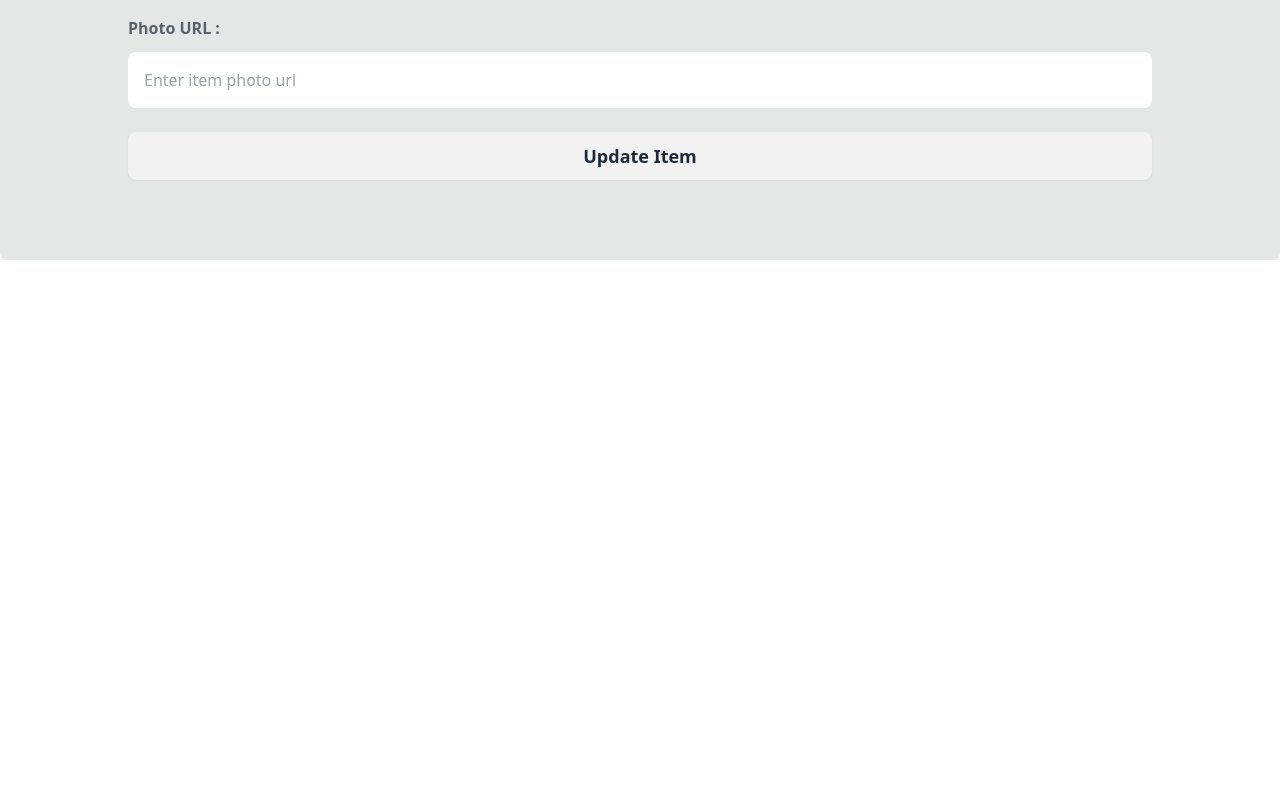
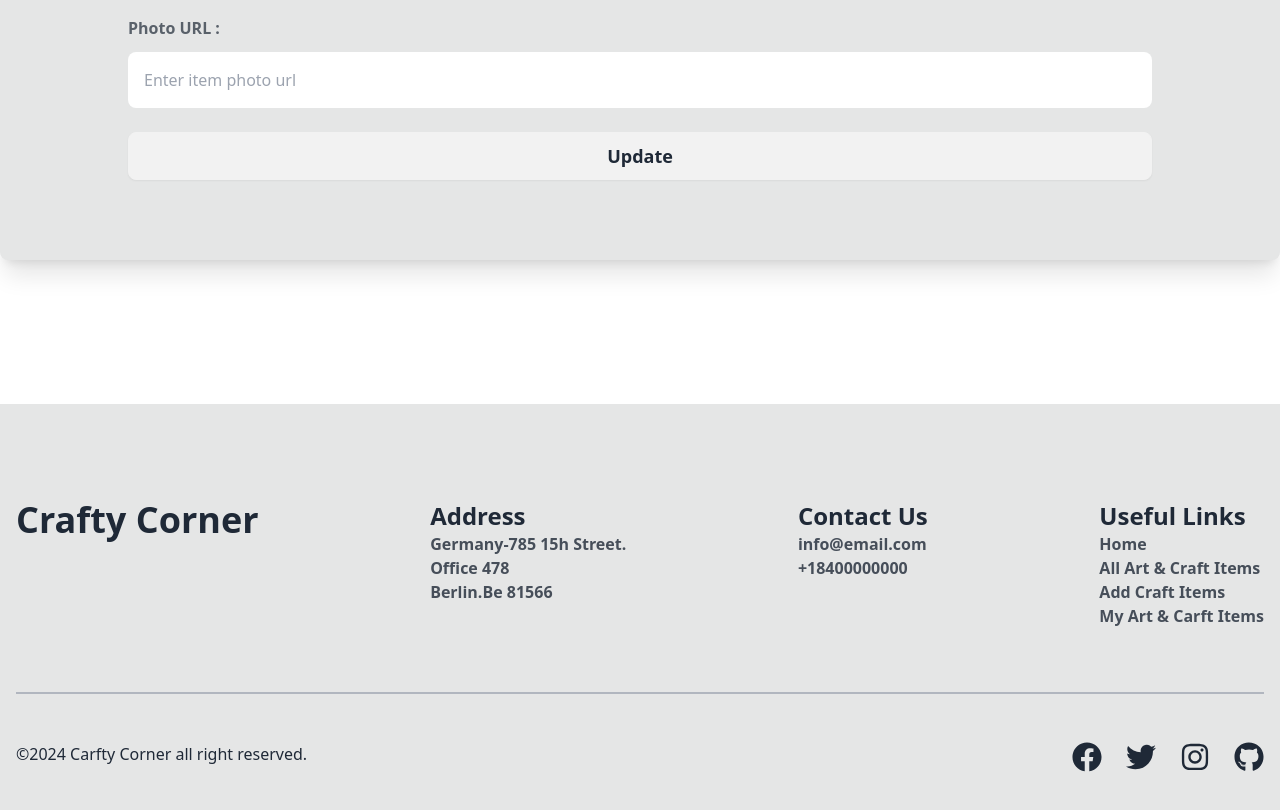
Before and after one commit to sojibislam9878/Crafty_Corner_Clint_a10, a React (Vite) app: page /update/1 in a window 1280 px wide. Shown: the part 780-1590 px from the top of the page. Before the commit the page ends 1040 px from the top, so only its background shows below. Built offline with nearby package versions, Linux system fonts and the light colour scheme; no server answers.

Commit message:
footer section aded

```diff
--- a/package.json
+++ b/package.json
@@ -19,6 +19,7 @@
     "react-hook-form": "^7.51.3",
     "react-icons": "^5.1.0",
     "react-router-dom": "^6.23.0",
+    "react-simple-typewriter": "^5.0.1",
     "react-toastify": "^10.0.5",
     "react-tooltip": "^5.26.4",
     "sort-by": "^1.2.0",
--- /dev/null
+++ b/src/Components/Footer.jsx
@@ -0,0 +1,78 @@
+import { FaFacebook } from "react-icons/fa";
+import { FaTwitter } from "react-icons/fa";
+import { FaInstagram } from "react-icons/fa6";
+import { FaGithub } from "react-icons/fa";
+import { Link } from 'react-router-dom';
+
+const Footer = () => {
+    return (
+        <div>
+            <div className="bg-base-300 md:mt-36 md:pt-12">
+      <div className="container mx-auto p-4 ">
+        <div className="md:flex justify-between flex-wrap gap-5 pb-16 border-b-2 border-gray-400 border-opacity-70">
+          <div className="mt-8 ">
+            <h1 className="text-4xl font-bold font-garamond">Crafty Corner</h1>
+          </div>
+          <div className="mt-8">
+            <h1 className="text-2xl font-semibold">Address</h1>
+            <h6 className="font-semibold opacity-80">
+              Germany-785 15h Street.
+            </h6>
+            <h6 className="font-semibold opacity-80">Office 478</h6>
+            <h6 className="font-semibold opacity-80">Berlin.Be 81566</h6>
+          </div>
+          <div className="mt-8">
+            <h1 className="text-2xl font-semibold">Contact Us</h1>
+            <h6 className="font-semibold opacity-80">info@email.com</h6>
+            <h6 className="font-semibold opacity-80">+18400000000</h6>
+          </div>
+          <div className="mt-8">
+            <h1 className="text-2xl font-semibold">Useful Links</h1>
+            <Link to="/">
+              <h6 className="font-semibold opacity-80 hover:opacity-100 hover:underline">
+                Home
+              </h6>
+            </Link>
+            <Link to="/allcarft">
+              <h6 className="font-semibold opacity-80 hover:opacity-100 hover:underline">
+                All Art & Craft Items
+              </h6>
+            </Link>
+            <Link to="/addcarft">
+              <h6 className="font-semibold opacity-80 hover:opacity-100 hover:underline">
+                Add Craft Items
+              </h6>
+            </Link>
+            <Link to="/mycarft">
+              <h6 className="font-semibold opacity-80 hover:opacity-100 hover:underline">
+                My Art & Carft Items
+              </h6>
+            </Link>
+          </div>
+        </div>
+        <div className=" md:flex justify-between text-center mt-12 pb-6">
+          <div>
+            <p>©2024 Carfty Corner all right reserved.</p>
+          </div>
+          <div className="flex gap-3 lg:gap-6 text-center justify-center mt-3 md:mt-0">
+            <div className="lg:text-3xl text-xl hover:cursor-pointer">
+              <FaFacebook />
+            </div>
+            <div className="lg:text-3xl text-xl hover:cursor-pointer">
+              <FaTwitter />
+            </div>
+            <div className="lg:text-3xl text-xl hover:cursor-pointer">
+              <FaInstagram />
+            </div>
+            <div className="lg:text-3xl text-xl hover:cursor-pointer">
+              <FaGithub />
+            </div>
+          </div>
+        </div>
+      </div>
+    </div>
+        </div>
+    );
+};
+
+export default Footer;
--- a/src/Components/UpdateItems.jsx
+++ b/src/Components/UpdateItems.jsx
@@ -210,7 +210,7 @@ const UpdateItems = () => {
             </div>
             <input
               type="submit"
-              value="Update Item"
+              value="Update"
               className="border w-full btn mt-6 text-lg font-bold"
             />
           </form>
--- a/src/Pages/AddCarft.jsx
+++ b/src/Pages/AddCarft.jsx
@@ -183,7 +183,7 @@ const AddCarft = () => {
         </div>
         <input
           type="submit"
-          value="Add New Item"
+          value="Add"
           className="border w-full btn mt-6 text-lg font-bold"
         />
       </form>
--- a/src/Pages/Home.jsx
+++ b/src/Pages/Home.jsx
@@ -11,17 +11,17 @@ const Home = () => {
   return (
     <div>
       <Slider></Slider>
-      <div className="container mx-auto p-4">
+      <div className="container mx-auto p-4 mt-28">
         {/* section header  */}
         <div className="text-center">
-        <h1 className="text-4xl font-extrabold mt-6">Add a new Item</h1>
+        <h1 className="text-4xl font-extrabold mt-6">Craft Item section</h1>
         <p className="leading-7 opacity-80 mt-6 lg:w-2/3 mx-auto">
           Lorem ipsum dolor sit amet, consectetur adipisicing elit. Porro ipsum
           numquam ex exercitationem, excepturi vel!
         </p>
       </div>
         {/* cards  */}
-        <div className="grid grid-cols-1 lg:grid-cols-3 gap-6">
+        <div className="grid grid-cols-1 lg:grid-cols-3 gap-6 mt-12">
           {
                 craftItems.map(item=><CraftItemCard key={item._id} item={item}></CraftItemCard>)
             }
--- a/src/Pages/MyCardDetails.jsx
+++ b/src/Pages/MyCardDetails.jsx
@@ -6,7 +6,7 @@ import { RiDeleteBin2Fill } from "react-icons/ri";
 import { Link } from "react-router-dom";
 import Swal from "sweetalert2";
 const MyCardDetails = ({ item , reRender, setReRender }) => {
-  const { photo, item_name, rating, price, processing_time, customization, stock_status, _id } = item;
+  const { photo, item_name, rating, price, customization, stock_status, _id } = item;
 
   const handleDelete=_id=>{
     console.log(_id);
@@ -52,28 +52,24 @@ const MyCardDetails = ({ item , reRender, setReRender }) => {
           />
         </figure>
         <div className="card-body">
-          <h2 className="text-4xl font-bold mt-4 font-garamond bg-gradient-to-r from-[#4facfe] to-blue-500 bg-clip-text text-transparent">
+          <h2 className="text-4xl font-bold mt-4 font-garamond bg-gradient-to-r from-[#B18B5E] to-[#d6aa76] bg-clip-text text-transparent">
             {item_name}
           </h2>
 
           <div className="flex">
-            <p className="text-lg font-medium opacity-70">$ {price}</p>
+            <p className="text-lg font-medium opacity-70">{price} $</p>
             <p className="text-lg font-medium opacity-70 flex items-center gap-2">
               {rating} <FaRegStar />
             </p>
           </div>
-          <div className="flex flex-wrap gap-3">
-          <p className="text-lg opacity-70 font-medium">customization : {customization}</p>
-          <p className="text-lg opacity-70 font-medium">Stuck Status : {stock_status}</p>
+          <div className="">
+          <p className="text-lg opacity-70"><span className=" font-medium">customization :</span> <span className="opacity-60">{customization}</span></p>
+          <p className="text-lg opacity-70 "><span className="font-medium">Stuck Status :</span> <span className="opacity-60">{stock_status}</span></p>
           </div>
-
-          <p className="text-lg font-medium opacity-70 flex items-center gap-2">
-            Proccessing Time: {processing_time}
-          </p>
           <div className=" flex gap-3">
             <Link to= {`/update/${_id}`}>
             <button className="flex justify-center items-center btn bg-blue-500 text-white hover:bg-blue-700 mt-6">
-            <MdOutlineEdit className="text-xl" /> Update Items
+            <MdOutlineEdit className="text-xl" /> Update
             </button>
             </Link>
             <button onClick={()=>handleDelete(_id)} className="btn bg-red-500 text-white hover:bg-red-700 mt-6">
--- a/src/Pages/Root.jsx
+++ b/src/Pages/Root.jsx
@@ -1,11 +1,13 @@
 import { Outlet } from "react-router-dom";
 import Navbar from "../Components/Navbar";
+import Footer from "../Components/Footer";
 
 const Root = () => {
     return (
         <div>
             <Navbar></Navbar>
             <Outlet></Outlet>
+            <Footer></Footer>
         </div>
     );
 };
--- a/src/Routes/Routes.jsx
+++ b/src/Routes/Routes.jsx
@@ -51,7 +51,7 @@ export const router = createBrowserRouter([
         },
         {
           path: "/details/:id",
-          element:<CardDetails></CardDetails>,
+          element:<PrivetRoute><CardDetails></CardDetails></PrivetRoute>,
         },
       ]
     },
```
Also changed, not shown: src/Components/Slider.jsx (+39 -21 lines), 1 other file (tests, documents, lock files or other folders).
